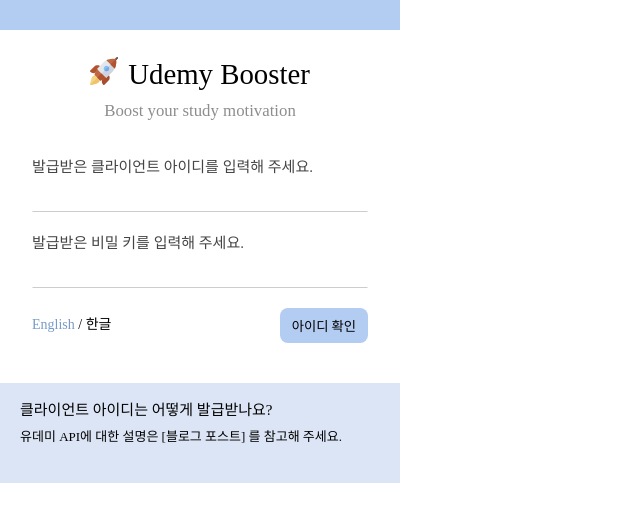
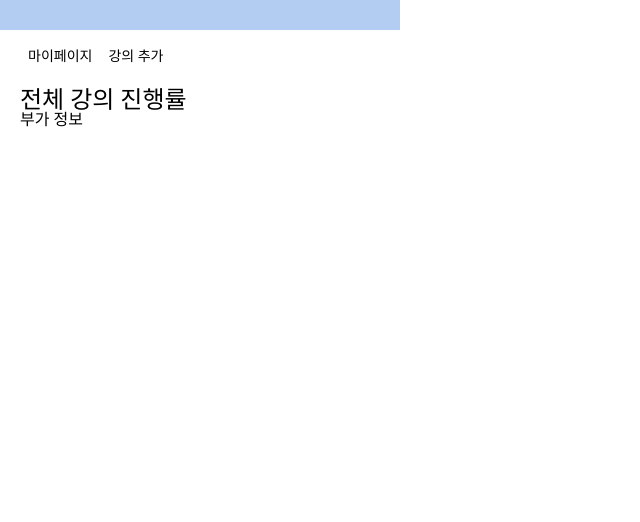
Before and after one commit to C17AN/udemy-booster-extension, a Vue app: page / in a window 1280 px wide. Both pictures are taken after a click on the button "아이디 확인". Shown: the top 522 px of the page, without its empty margins (0-640 px from the left). Built offline with nearby package versions, Linux system fonts and the light colour scheme.

Commit message:
feat: 대시보드 페이지 초안 추가

```diff
--- a/src/App.vue
+++ b/src/App.vue
@@ -1,7 +1,12 @@
 <template>
   <div class="container">
     <Header />
-    <Login msg="Hello" />
+    <div v-if="verified">
+      <Main />
+    </div>
+    <div v-else>
+      <Login msg="Hello" />
+    </div>
     <!-- <Counter /> -->
   </div>
 </template>
@@ -9,6 +14,7 @@
 <script>
 import Header from "./components/Header.vue";
 import Login from "./components/Login.vue";
+import Main from "./components/Main.vue";
 // import Counter from "./components/Counter.vue";
 
 export default {
@@ -16,6 +22,7 @@
   components: {
     Header,
     Login,
+    Main,
     // Counter,
   },
   methods: {
@@ -27,6 +34,9 @@
     count() {
       return this.$store.state.count;
     },
+    verified() {
+      return this.$store.state.verified;
+    },
   },
 };
 </script>
--- /dev/null
+++ b/src/components/Dashboard.vue
@@ -0,0 +1,19 @@
+<template>
+  <div class="dashboard-container">
+    <h1>전체 강의 진행률</h1>
+    <h3>부가 정보</h3>
+  </div>
+</template>
+
+<script>
+export default {};
+</script>
+
+<style scoped>
+.dashboard-container {
+}
+h1 {
+  font-size: 1.5rem;
+  font-weight: 500;
+}
+</style>
--- a/src/components/Login.vue
+++ b/src/components/Login.vue
@@ -19,7 +19,7 @@
       <p class="language">
         <span class="lang-en">English</span> / <span class="lang-ko">한글</span>
       </p>
-      <button class="check-id-btn">아이디 확인</button>
+      <button class="check-id-btn" @click="verify">아이디 확인</button>
     </div>
   </div>
   <Footer />
@@ -34,6 +34,11 @@
   name: "Login",
   props: {
     msg: String,
+  },
+  methods: {
+    verify() {
+      this.$store.commit("verifyApiKey");
+    },
   },
 };
 </script>
--- /dev/null
+++ b/src/components/Main.vue
@@ -0,0 +1,43 @@
+<template>
+  <div class="container">
+    <ul class="menu">
+      <li>마이페이지</li>
+      <li>강의 추가</li>
+    </ul>
+    <div>
+      <Dashboard />
+    </div>
+  </div>
+</template>
+
+<script>
+import Dashboard from "./Dashboard.vue";
+export default {
+  components: {
+    Dashboard,
+  },
+};
+</script>
+
+<style lang="scss" scoped>
+.container {
+  display: flex;
+  flex-direction: column;
+  padding: 0 20px 24px 20px;
+}
+
+.menu {
+  display: flex;
+  margin: 20px 0 24px 0;
+  li {
+    font-size: 14px;
+    margin: 0 8px;
+    cursor: pointer;
+    transition: 0.15s ease all;
+  }
+  li:hover {
+    transition: 0.15s ease all;
+    color: var(--skyblue-300);
+  }
+}
+</style>
--- a/src/main.js
+++ b/src/main.js
@@ -10,7 +10,7 @@
   state() {
     return {
       count: 0,
-      verified: true,
+      verified: false,
     };
   },
   mutations: {
@@ -19,6 +19,9 @@
     },
     change(state, value) {
       state.count = value;
+    },
+    verifyApiKey(state) {
+      state.verified = true;
     },
   },
   actions: {
```
Also changed, not shown: src/components/Lecture/LectureList.vue (added, +7 -0 lines), src/components/Lecture/SearchLecture.vue (added, +7 -0 lines).
